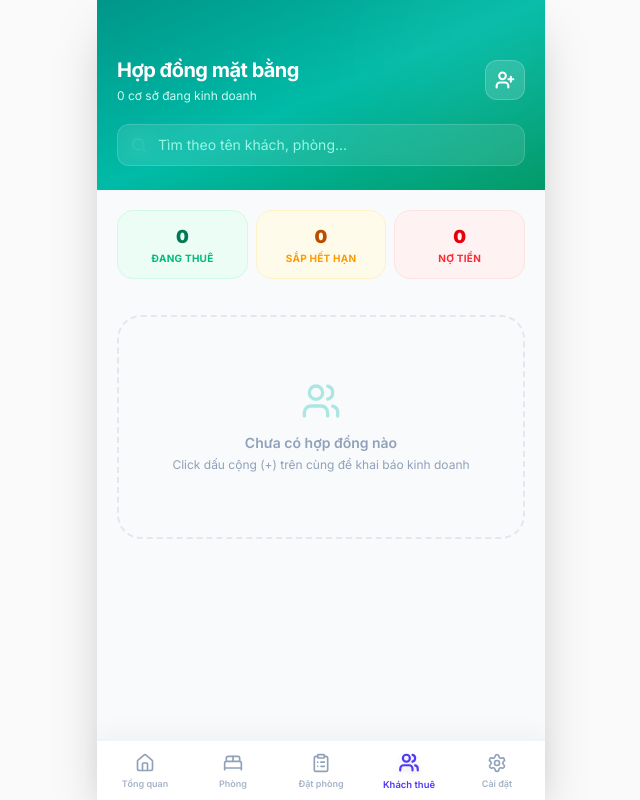
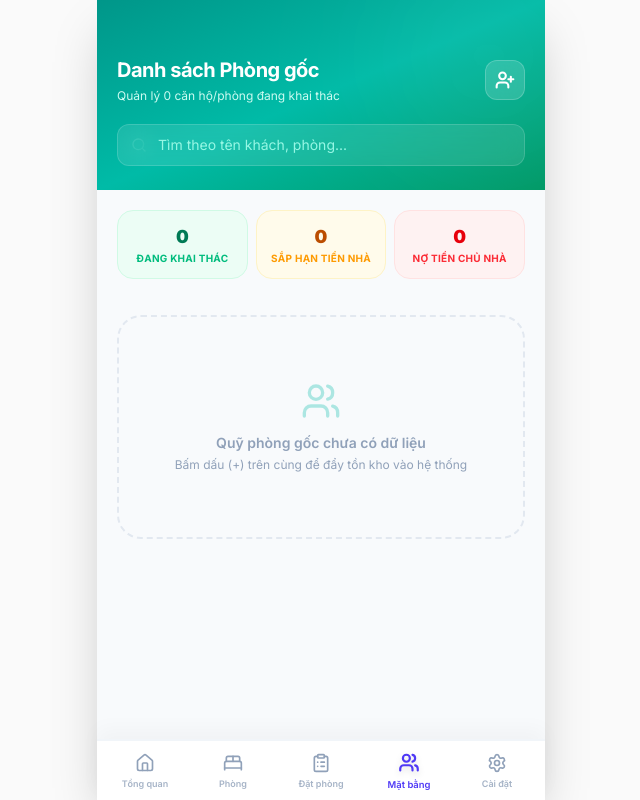
Before and after one commit to ngkienmkqn/renroom-mobile-pms, a Next.js app: page /tenants in a window 1280 px wide. Shown: the whole page, without its empty margins (319-959 px from the left). Built offline with nearby package versions, Linux system fonts and the light colour scheme.

Commit message:
style(crm): refactor confusing copy to standard subleasing terminology (Quỹ phòng gốc, Tiền nhà)

```diff
--- a/app/activity/page.tsx
+++ b/app/activity/page.tsx
@@ -30,7 +30,7 @@ const MOCK_ACTIVITIES: Activity[] = [
   {
     id: "A3",
     type: "tenant",
-    title: "Đăng ký khách thuê mới",
+    title: "Khai báo hợp đồng mới",
     description: "Trần Thị B đã ký hợp đồng 6 tháng phòng 302.",
     time: "10:00",
     date: "10 Thg 4, 2026"
--- a/app/tenants/page.tsx
+++ b/app/tenants/page.tsx
@@ -19,9 +19,9 @@ interface Tenant {
 }
 
 const statusConfig = {
-  active: { label: "Đang thuê", dot: "bg-emerald-500" },
-  expiring: { label: "Sắp hết hạn", dot: "bg-amber-500" },
-  overdue: { label: "Quá hạn thanh toán", dot: "bg-red-500" },
+  active: { label: "Đang khai thác", dot: "bg-emerald-500" },
+  expiring: { label: "Gần hạn tiền nhà", dot: "bg-amber-500" },
+  overdue: { label: "Nợ tiền chủ nhà", dot: "bg-red-500" },
 };
 
 const avatarColors = ["bg-violet-500", "bg-sky-500", "bg-emerald-500", "bg-orange-500", "bg-pink-500"];
@@ -56,7 +56,7 @@ export default function TenantsPage() {
 
   const handleCreateTenant = async () => {
     if (!name) {
-      toast.error("Vui lòng nhập tên khách thuê");
+      toast.error("Vui lòng nhập tên chủ nhà/người liên hệ");
       return;
     }
     const newTenant: Tenant = {
@@ -95,7 +95,7 @@ export default function TenantsPage() {
 
   const handleDeleteTenant = async (id: string, e: React.MouseEvent) => {
     e.stopPropagation();
-    if (!window.confirm("Bạn có chắc chắn muốn xóa khách thuê này? Hành động này không thể hoàn tác.")) return;
+    if (!window.confirm("Bạn có chắc chắn muốn xóa hợp đồng này? Hành động này không thể hoàn tác.")) return;
 
     const newArr = tenants.filter(t => t.id !== id);
     setTenants(newArr);
@@ -106,7 +106,7 @@ export default function TenantsPage() {
         headers: { 'Content-Type': 'application/json' },
         body: JSON.stringify({ key: 'tenants', data: newArr })
       });
-      toast.success("Đã xóa hồ sơ khách thuê!");
+      toast.success("Đã xóa thông tin hợp đồng!");
     } catch {
       toast.error("Lỗi khi xóa trên máy chủ");
     }
@@ -124,8 +124,8 @@ export default function TenantsPage() {
         <div className="absolute -top-14 -right-14 w-56 h-56 bg-white/5 rounded-full blur-3xl" />
         <div className="relative z-10 flex justify-between items-center">
           <div>
-            <h1 className="text-xl font-bold text-white tracking-tight">Hợp đồng mặt bằng</h1>
-            <p className="text-teal-100 text-xs mt-1">{tenants.length} cơ sở đang kinh doanh</p>
+            <h1 className="text-xl font-bold text-white tracking-tight">Danh sách Phòng gốc</h1>
+            <p className="text-teal-100 text-xs mt-1">Quản lý {tenants.length} căn hộ/phòng đang khai thác</p>
           </div>
           <Drawer.Root open={isDrawerOpen} onOpenChange={setIsDrawerOpen}>
             <Drawer.Trigger asChild>
@@ -138,19 +138,19 @@ export default function TenantsPage() {
               <Drawer.Content className="fixed bottom-0 left-0 right-0 z-[100] bg-slate-50 dark:bg-slate-900 flex flex-col rounded-t-[32px] h-[95vh] outline-none">
                 <div className="mx-auto w-12 h-1.5 flex-shrink-0 rounded-full bg-slate-200 dark:bg-slate-700 my-4" />
                 <div className="max-w-md w-full mx-auto flex flex-col overflow-auto px-6 pb-6 h-full">
-                  <Drawer.Title className="font-extrabold text-xl text-slate-800 dark:text-white mb-1">Thêm hợp đồng kinh doanh</Drawer.Title>
-                  <p className="text-[13px] text-slate-500 dark:text-slate-400 mb-5 leading-relaxed">Khai báo phòng thuê từ chủ nhà để khai thác kinh doanh ngắn hạn. Giúp quản lý chi phí cố định hiệu quả.</p>
+                  <Drawer.Title className="font-extrabold text-xl text-slate-800 dark:text-white mb-1">Thêm Căn hộ / Phòng gốc</Drawer.Title>
+                  <p className="text-[13px] text-slate-500 dark:text-slate-400 mb-5 leading-relaxed">Khai báo cấu hình căn hộ gốc (đã ôm của chủ nhà hoặc nhận bán hộ). Đây là gốc rễ để khách có thể Đặt phòng (Booking).</p>
 
                   <div className="space-y-4">
                     <div>
-                      <label className="text-xs font-bold text-slate-400 uppercase tracking-wider mb-2 block">Hình thức quản lý</label>
+                      <label className="text-xs font-bold text-slate-400 uppercase tracking-wider mb-2 block">Mô hình đầu vào</label>
                       <select
                         value={bType}
                         onChange={(e) => setBType(e.target.value as "thue_dut" | "book_ho")}
                         className="w-full px-4 py-3.5 bg-white dark:bg-slate-800 dark:text-white rounded-2xl border border-teal-500 dark:border-teal-500/50 shadow-sm text-[13px] font-bold text-teal-700 dark:text-teal-400 outline-none focus:ring-2 focus:ring-teal-500/30"
                       >
-                        <option value="thue_dut">Thuê lại (Trả chi phí cố định cho chủ nhà)</option>
-                        <option value="book_ho">Môi giới / Cộng tác viên (Chỉ thu phần trăm hoa hồng)</option>
+                        <option value="thue_dut">Phòng thuê khoán (Ôm đứt, trả tiền nhà cố định cho Chủ)</option>
+                        <option value="book_ho">Phòng ký gửi bán hộ (Chỉ ăn % hoa hồng, ko mất vốn)</option>
                       </select>
                     </div>
 
@@ -177,7 +177,7 @@ export default function TenantsPage() {
                         />
                       </div>
                       <div>
-                        <label className="text-xs font-bold text-slate-400 uppercase tracking-wider mb-2 block">Kỳ hạn Hợp đồng</label>
+                        <label className="text-xs font-bold text-slate-400 uppercase tracking-wider mb-2 block">Chu kỳ đóng tiền nhà</label>
                         <select
                           value={months}
                           onChange={(e) => setMonths(e.target.value)}
@@ -241,7 +241,7 @@ export default function TenantsPage() {
                       onClick={handleCreateTenant}
                       className="w-full mt-4 bg-teal-600 text-white font-bold py-4 rounded-2xl flex justify-center items-center shadow-lg shadow-teal-200 dark:shadow-none active:scale-[0.98] transition-transform"
                     >
-                      Lưu thông tin hợp đồng
+                      Lưu cấu hình phòng gốc
                     </button>
                   </div>
                 </div>
@@ -268,15 +268,15 @@ export default function TenantsPage() {
         <div className="flex gap-2 mb-5">
           <div className="flex-1 bg-emerald-50 dark:bg-emerald-500/10 border border-emerald-100 dark:border-emerald-500/20 rounded-2xl p-3 text-center">
             <p className="text-lg font-black text-emerald-700 dark:text-emerald-400">{tenants.filter(t => t.status === "active").length}</p>
-            <p className="text-[10px] font-bold text-emerald-500 uppercase tracking-wide">Đang thuê</p>
+            <p className="text-[10px] font-bold text-emerald-500 uppercase tracking-wide">Đang khai thác</p>
           </div>
           <div className="flex-1 bg-amber-50 dark:bg-amber-500/10 border border-amber-100 dark:border-amber-500/20 rounded-2xl p-3 text-center">
             <p className="text-lg font-black text-amber-700 dark:text-amber-400">{tenants.filter(t => t.status === "expiring").length}</p>
-            <p className="text-[10px] font-bold text-amber-500 uppercase tracking-wide">Sắp hết hạn</p>
+            <p className="text-[10px] font-bold text-amber-500 uppercase tracking-wide">Sắp hạn tiền nhà</p>
           </div>
           <div className="flex-1 bg-red-50 dark:bg-red-500/10 border border-red-100 dark:border-red-500/20 rounded-2xl p-3 text-center">
             <p className="text-lg font-black text-red-600 dark:text-red-400">{tenants.filter(t => t.status === "overdue").length}</p>
-            <p className="text-[10px] font-bold text-red-500 uppercase tracking-wide">Nợ tiền</p>
+            <p className="text-[10px] font-bold text-red-500 uppercase tracking-wide">Nợ tiền Chủ nhà</p>
           </div>
         </div>
 
@@ -285,8 +285,8 @@ export default function TenantsPage() {
           {filtered.length === 0 && (
             <div className="text-center py-16 text-slate-400 dark:text-slate-500 border-2 border-dashed border-slate-200 dark:border-slate-700/50 rounded-3xl mt-4">
               <Users size={40} className="mx-auto mb-3 opacity-30 text-teal-500" />
-              <p className="text-sm font-semibold">Chưa có hợp đồng nào</p>
-              <p className="text-xs mt-1 text-slate-400 dark:text-slate-600">Click dấu cộng (+) trên cùng để khai báo kinh doanh</p>
+              <p className="text-sm font-semibold">Quỹ phòng gốc chưa có dữ liệu</p>
+              <p className="text-xs mt-1 text-slate-400 dark:text-slate-600">Bấm dấu (+) trên cùng để đẩy tồn kho vào hệ thống</p>
             </div>
           )}
           {filtered.map((tenant, idx) => {
@@ -317,8 +317,8 @@ export default function TenantsPage() {
 
                   {/* Right */}
                   <div className="text-right shrink-0">
-                    <p className="text-sm font-black text-slate-800 dark:text-white">{tenant.monthlyRent}</p>
-                    <p className="text-[10px] text-slate-400 font-semibold mt-0.5">/tháng</p>
+                    <p className="text-sm font-black text-rose-500 dark:text-rose-400">-{tenant.monthlyRent}</p>
+                    <p className="text-[10px] text-slate-400 font-semibold mt-0.5">Tiền nhà / tháng</p>
                   </div>
                 </div>
 
--- a/components/BottomNav.tsx
+++ b/components/BottomNav.tsx
@@ -13,7 +13,7 @@ export default function BottomNav() {
     { name: "Tổng quan", href: "/", icon: Home },
     { name: "Phòng", href: "/rooms", icon: BedDouble },
     { name: "Đặt phòng", href: "/bookings", icon: ClipboardList },
-    { name: "Khách thuê", href: "/tenants", icon: Users },
+    { name: "Mặt bằng", href: "/tenants", icon: Users },
     { name: "Cài đặt", href: "/settings", icon: Settings },
   ];
 
```
Also changed, not shown: app/bookings/page.tsx (+11 -11 lines).
